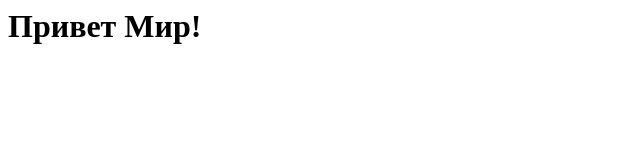
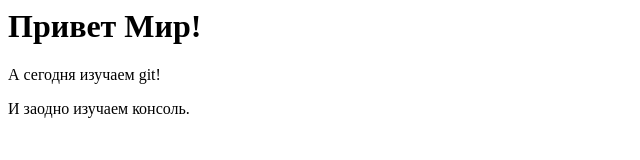
Before and after one commit to BenderBendRodriguez/frontend-html-css, a plain HTML site: page app/index.html in a window 1280 px wide. Shown: the whole page, without its empty margins (0-640 px from the left). Drawn offline with Linux system fonts and the light colour scheme.

Commit message:
Edited index.html

```diff
--- a/app/index.html
+++ b/app/index.html
@@ -4,5 +4,7 @@
     </head>
     <body>
         <h1>Привет Мир!</h1>
+        <p>А сегодня изучаем git!</p>
+        <p>И заодно изучаем консоль.</p>
     </body>
 </html>
```
